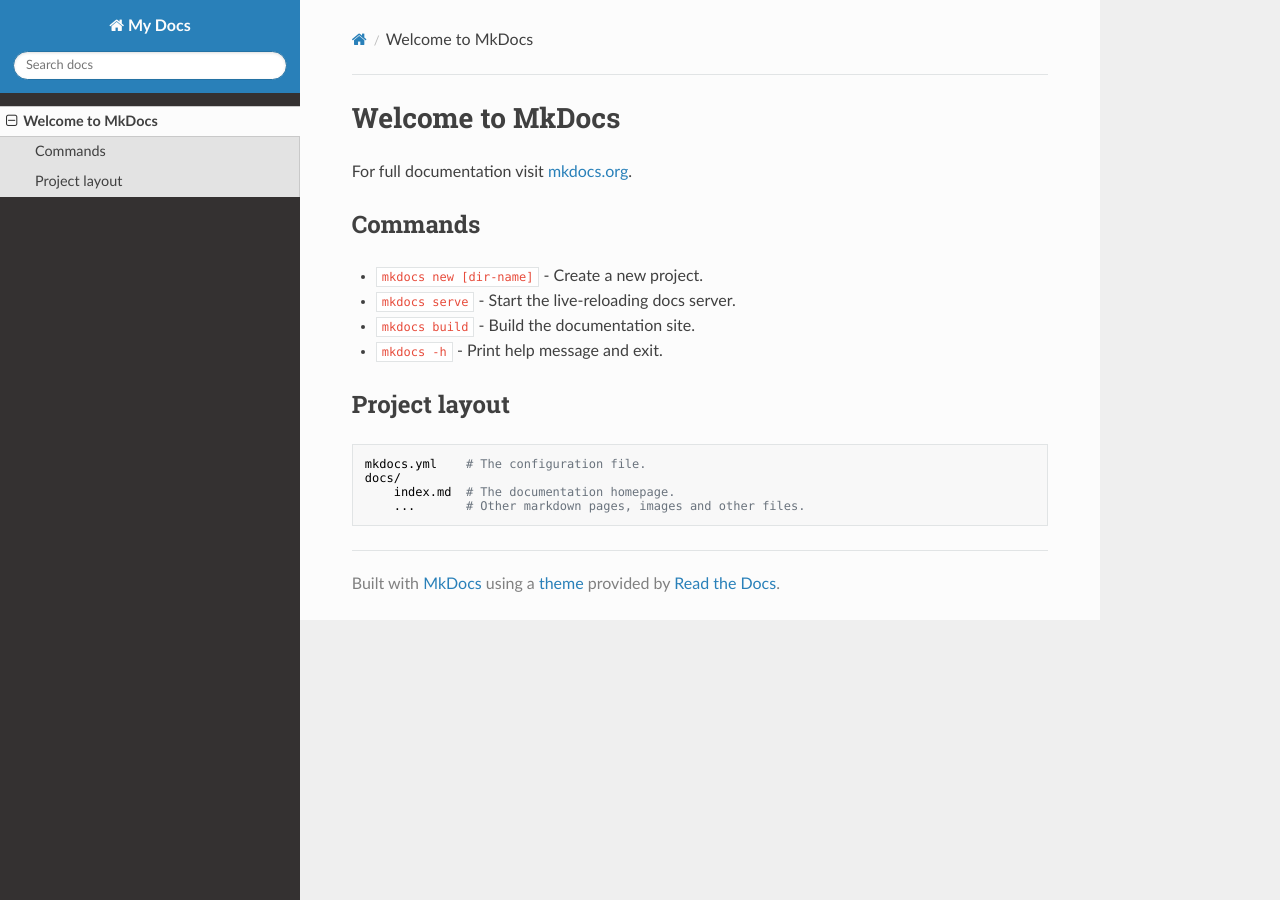
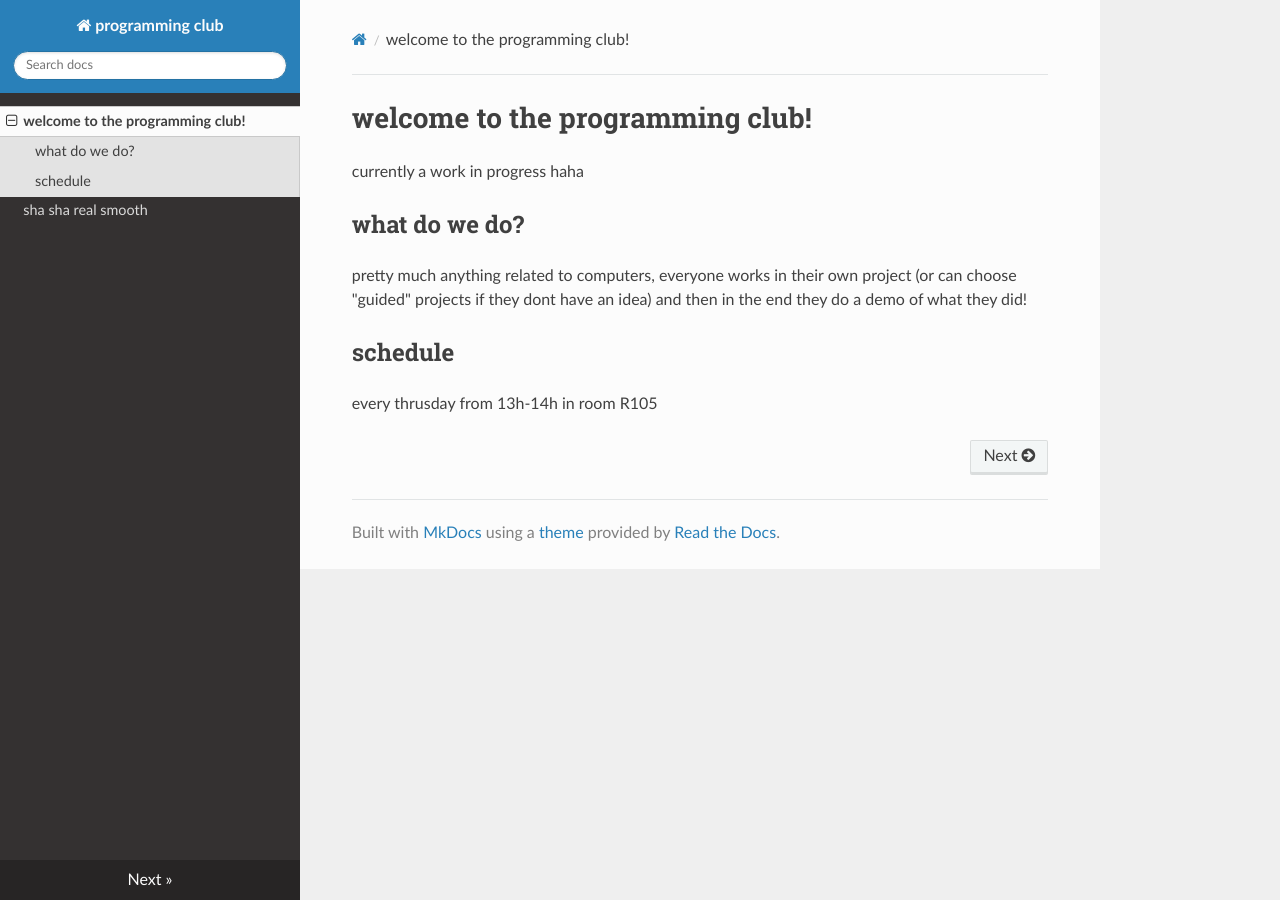
Before and after one commit to very-cool-programming-club173/website, an MkDocs documentation site: the page built from docs/index.md, in a window 1280 px wide. Built offline with MkDocs 1.6.1, drawn with Linux system fonts in a browser that asks for light colours; nearby versions of some CDN libraries.

Commit message:
feat: yes add some barebones documentation
steve at this point pls do some useful things and help us
:cry:

```diff
--- a/docs/index.md
+++ b/docs/index.md
@@ -1,17 +1,15 @@
-# Welcome to MkDocs
+# welcome to the programming club!
 
-For full documentation visit [mkdocs.org](https://www.mkdocs.org).
+currently a work in progress haha
 
-## Commands
+## what do we do?
 
-* `mkdocs new [dir-name]` - Create a new project.
-* `mkdocs serve` - Start the live-reloading docs server.
-* `mkdocs build` - Build the documentation site.
-* `mkdocs -h` - Print help message and exit.
+pretty much anything related to computers, everyone works
+in their own project (or can choose "guided" projects if they
+dont have an idea)  and then in the end they do a demo of what
+they did!
 
-## Project layout
+## schedule
 
-    mkdocs.yml    # The configuration file.
-    docs/
-        index.md  # The documentation homepage.
-        ...       # Other markdown pages, images and other files.
+every thrusday from 13h-14h
+in room R105
--- a/mkdocs.yml
+++ b/mkdocs.yml
@@ -1,3 +1,3 @@
-site_name: My Docs
+site_name: programming club
 theme:
   name: readthedocs
```
Also changed, not shown: docs/sha-sha-real-smooth.md (added, +37 -0 lines).
